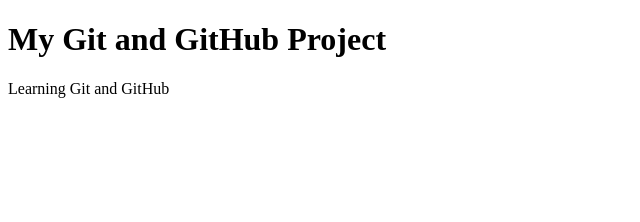
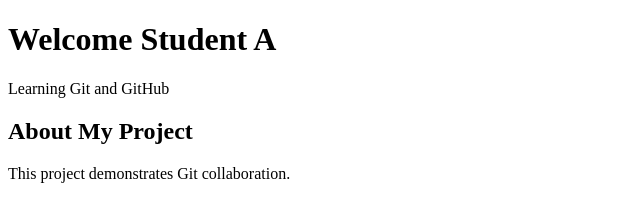
Before and after one commit to thusharmaddikunta-spec/GitPractice, a plain HTML site: page index.html in a window 1280 px wide. Shown: the whole page, without its empty margins (0-640 px from the left). Drawn offline with Linux system fonts and the light colour scheme.

Commit message:
Student A heading change

```diff
--- a/index.html
+++ b/index.html
@@ -1,9 +1,11 @@
 <!DOCTYPE html>
 <html>
 <body>
+<h1>Welcome Student A</h1>
+<p>Learning Git and GitHub</p>
 
-<h1>My Git and GitHub Project</h1>
-<p>Learning Git and GitHub</p>
+<h2>About My Project</h2>
+<p>This project demonstrates Git collaboration.</p>
 
 </body>
 </html>
```
